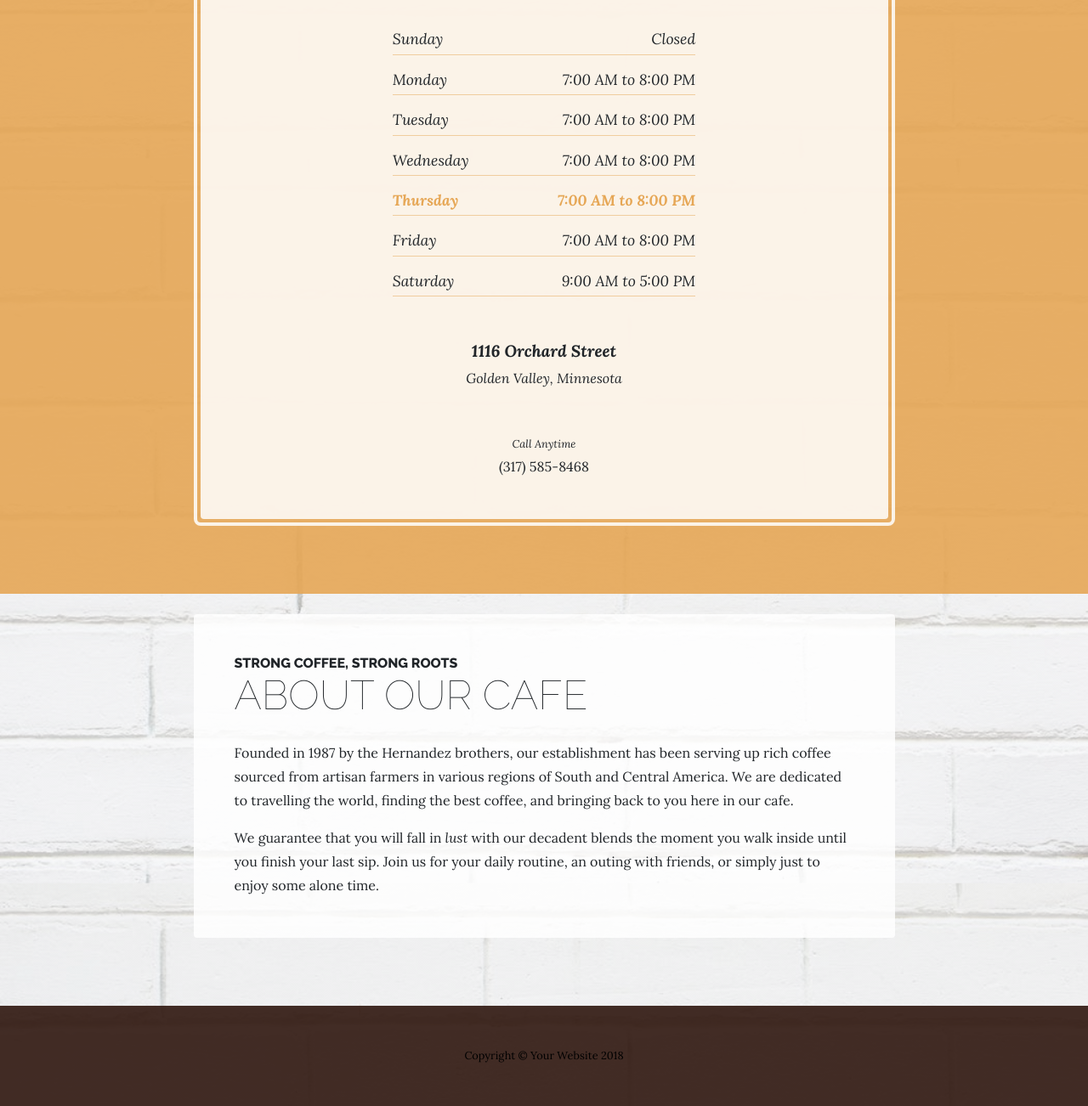
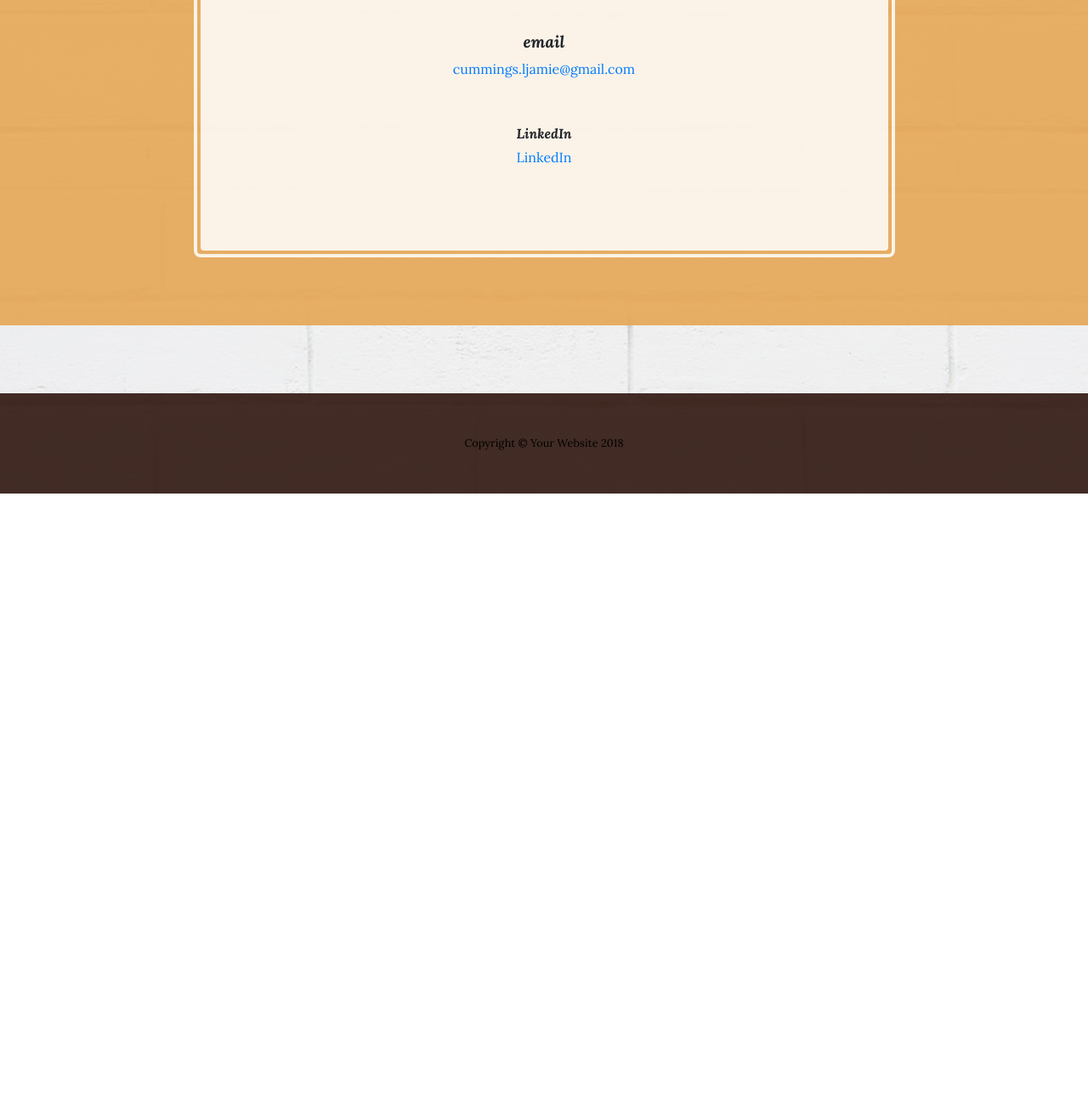
Before and after one commit to JamieCummings/JamieCummings.github.io, a website: page contact.html in a window 1280 px wide. Shown: the part 667-1969 px from the top of the page at 85% size. After the commit the page ends 1248 px from the top, so only its background shows below. Drawn offline with Linux system fonts and the light colour scheme.

Commit message:
Commiting files

```diff
--- a/contact.html
+++ b/contact.html
@@ -25,8 +25,8 @@
   <body>
 
     <h1 class="site-heading text-center d-none d-lg-block">
-      <span class="site-heading-upper text-primary mb-3">Rhea-Ann Design</span>
-      <span class="site-heading-lower">Jamie Cummings</span>
+      <span class="site-heading-upper text-primary mb-3">Software Development</span>
+      <span class="site-heading-lower">Rhea-Ann Design</span>
     </h1>
 
     <!-- Navigation -->
@@ -63,75 +63,24 @@
           <div class="col-xl-9 mx-auto">
             <div class="cta-inner text-center rounded">
               <h2 class="section-heading mb-5">
-                <span class="section-heading-upper">Come On In</span>
-                <span class="section-heading-lower">We're Open</span>
+                <span class="section-heading-upper">Multi-Platform development for people who want more.</span>
+                <span class="section-heading-lower">Contact Me</span>
               </h2>
-              <ul class="list-unstyled list-hours mb-5 text-left mx-auto">
-                <li class="list-unstyled-item list-hours-item d-flex">
-                  Sunday
-                  <span class="ml-auto">Closed</span>
-                </li>
-                <li class="list-unstyled-item list-hours-item d-flex">
-                  Monday
-                  <span class="ml-auto">7:00 AM to 8:00 PM</span>
-                </li>
-                <li class="list-unstyled-item list-hours-item d-flex">
-                  Tuesday
-                  <span class="ml-auto">7:00 AM to 8:00 PM</span>
-                </li>
-                <li class="list-unstyled-item list-hours-item d-flex">
-                  Wednesday
-                  <span class="ml-auto">7:00 AM to 8:00 PM</span>
-                </li>
-                <li class="list-unstyled-item list-hours-item d-flex">
-                  Thursday
-                  <span class="ml-auto">7:00 AM to 8:00 PM</span>
-                </li>
-                <li class="list-unstyled-item list-hours-item d-flex">
-                  Friday
-                  <span class="ml-auto">7:00 AM to 8:00 PM</span>
-                </li>
-                <li class="list-unstyled-item list-hours-item d-flex">
-                  Saturday
-                  <span class="ml-auto">9:00 AM to 5:00 PM</span>
-                </li>
-              </ul>
+
               <p class="address mb-5">
-                <em>
-                  <strong>1116 Orchard Street</strong>
-                  <br>
-                  Golden Valley, Minnesota
-                </em>
+                <strong>
+                  <em>email</em>
+                </strong>
+                <br>
+                <a href="mailto:cummings.ljamie@gmail.com" style="position: relative;">cummings.ljamie@gmail.com</a>
               </p>
-              <p class="mb-0">
-                <small>
-                  <em>Call Anytime</em>
-                </small>
+              <p class="mb-5">
+                <strong>
+                  <em>LinkedIn</em>
+                </strong>
                 <br>
-                (317) 585-8468
+                <a href="http://www.linkedin.com/in/jamielcummings" style="position: relative;" target="_blank">LinkedIn</a>
               </p>
-            </div>
-          </div>
-        </div>
-      </div>
-    </section>
-
-    <section class="page-section about-heading">
-      <div class="container">
-        <img class="img-fluid rounded about-heading-img mb-3 mb-lg-0" src="img/about.jpg" alt="">
-        <div class="about-heading-content">
-          <div class="row">
-            <div class="col-xl-9 col-lg-10 mx-auto">
-              <div class="bg-faded rounded p-5">
-                <h2 class="section-heading mb-4">
-                  <span class="section-heading-upper">Strong Coffee, Strong Roots</span>
-                  <span class="section-heading-lower">About Our Cafe</span>
-                </h2>
-                <p>Founded in 1987 by the Hernandez brothers, our establishment has been serving up rich coffee sourced from artisan farmers in various regions of South and Central America. We are dedicated to travelling the world, finding the best coffee, and bringing back to you here in our cafe.</p>
-                <p class="mb-0">We guarantee that you will fall in
-                  <em>lust</em>
-                  with our decadent blends the moment you walk inside until you finish your last sip. Join us for your daily routine, an outing with friends, or simply just to enjoy some alone time.</p>
-              </div>
             </div>
           </div>
         </div>
@@ -150,9 +99,4 @@
 
   </body>
 
-  <!-- Script to highlight the active date in the hours list -->
-  <script>
-    $('.list-hours li').eq(new Date().getDay()).addClass('today');
-  </script>
-
 </html>
--- a/css/business-casual.css
+++ b/css/business-casual.css
@@ -12,6 +12,7 @@ body {
   background-position: center;
   background-size: cover;
 }
+
 
 h1,
 h2,
```
Also changed, not shown: about.html (+3 -3 lines), index.html (+1 -1 lines), projects.html (+10 -29 lines), img/GitHub-logo.png (added), img/about3.jpg (added), img/about4.jpg (added), 1 other file.
